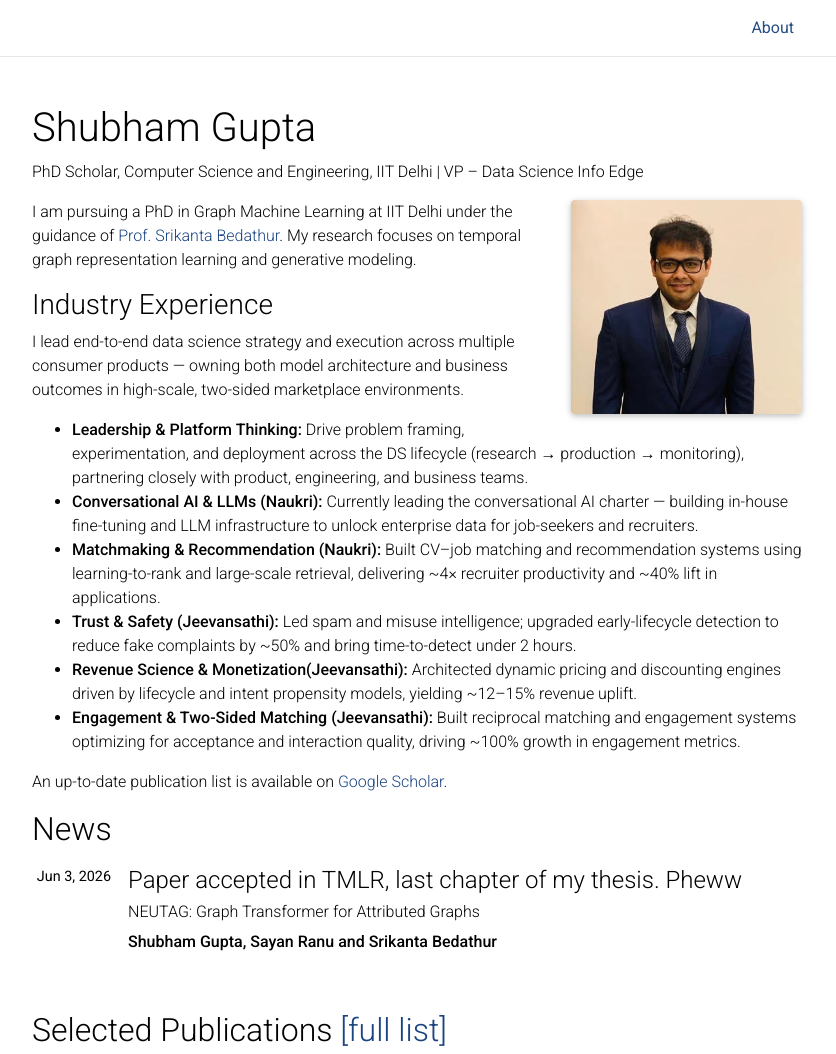
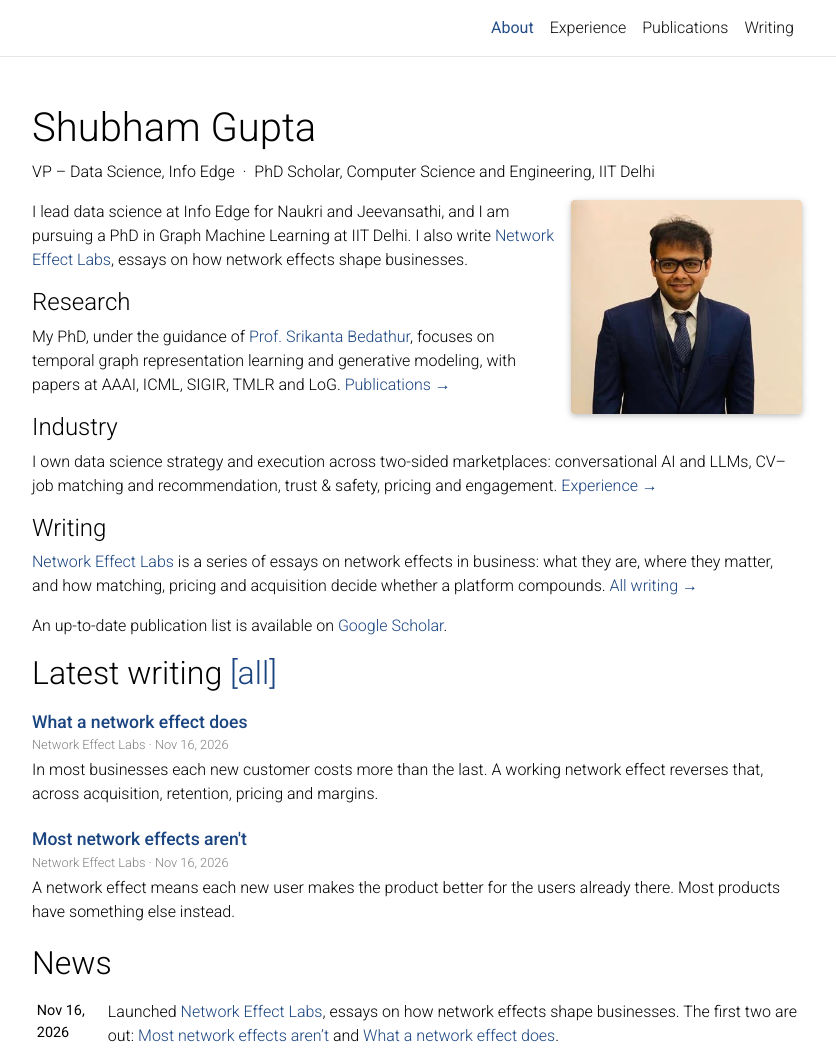
Before and after one commit to shubhamguptaiitd/shubhamguptaiitd.github.io, a Jekyll site: the page built from _pages/about.md, in a window 1280 px wide and 1400 px high, cut to the strip 0-1054 px from the top of the window. Shown: the whole strip, without its empty margins (223-1059 px from the left). Built offline with Jekyll 4.4.1, drawn with Linux system fonts in a browser that asks for light colours; nearby versions of some CDN libraries; comment, search, counter and statistics services are not loaded; a style sheet for code colours, icons or effects is not loaded.

Commit message:
Restructure site into About, Experience, Publications and Writing
- Nav now shows About, Experience, Publications and Writing. Publications
  was not in the nav before.
- Home page: short intro, Research / Industry / Writing blocks linking to
  their pages, then Latest writing, News and Selected Publications.
- New Experience page with the industry highlights grouped by Naukri and
  Jeevansathi (moved from the home page, wording unchanged).
- New Writing page listing Network Effect Labs essays from
  _data/writing.yml, shared with the home page's Latest writing block.
- News item for the Network Effect Labs launch and its first two essays.
- Remove the theme's placeholder Projects and Teaching pages and the
  empty submenu, which were being indexed with template text.

Co-Authored-By: Claude Opus 5.5 <noreply@anthropic.com>

```diff
--- a/_config.yml
+++ b/_config.yml
@@ -10,7 +10,7 @@ email: shubhamgupta5893 AT gmail dot com
 description: >
   Shubham Gupta — VP Data Science at Info Edge (Naukri, Jeevansathi) and PhD scholar at IIT Delhi.
   Research in temporal graph representation learning, generative modeling, recommendation systems, and LLMs.
-  Publications in AAAI, ICML, SIGIR, TMLR, LOG and more.
+  Publications in AAAI, ICML, SIGIR, TMLR, LOG and more. Writes Network Effect Labs, essays on network effects in business.
 footer_text: >
   Powered by <a href="http://jekyllrb.com/" target="_blank">Jekyll</a> with <a href="https://github.com/alshedivat/al-folio">al-folio</a> theme.
   Hosted by <a href="https://pages.github.com/" target="_blank">GitHub Pages</a>.
--- /dev/null
+++ b/_data/writing.yml
@@ -0,0 +1,25 @@
+# Essays published elsewhere, listed newest first. They show on the Writing page,
+# and the first few show under "Latest writing" on the home page.
+# To add one, copy an entry and fill in its fields.
+
+publication:
+  name: Network Effect Labs
+  url: https://networkeffectlabs.com/
+  description: >
+    Essays on network effects in business: what they are, where they matter, and how
+    matching, pricing and acquisition decide whether a platform compounds.
+
+essays:
+  - title: What a network effect does
+    url: https://networkeffectlabs.com/essays/network-effects-compound/
+    date: 2026-11-16
+    description: >
+      In most businesses each new customer costs more than the last. A working network
+      effect reverses that, across acquisition, retention, pricing and margins.
+
+  - title: Most network effects aren't
+    url: https://networkeffectlabs.com/essays/most-network-effects-arent/
+    date: 2026-11-16
+    description: >
+      A network effect means each new user makes the product better for the users already
+      there. Most products have something else instead.
--- /dev/null
+++ b/_includes/writing.html
@@ -0,0 +1,10 @@
+{% assign limit = include.limit | default: site.data.writing.essays.size %}
+<ul class="writing-list">
+  {% for essay in site.data.writing.essays limit: limit %}
+  <li>
+    <a class="writing-title" href="{{ essay.url }}">{{ essay.title }}</a>
+    <span class="writing-meta">{{ site.data.writing.publication.name }} · {{ essay.date | date: "%b %-d, %Y" }}</span>
+    <p class="writing-desc">{{ essay.description }}</p>
+  </li>
+  {% endfor %}
+</ul>
--- a/_layouts/about.html
+++ b/_layouts/about.html
@@ -29,6 +29,13 @@ layout: default
       {{ content }}
     </div>
 
+    {% if page.latest_writing %}
+    <div class="writing">
+      <h2>Latest writing <a href="{{ '/writing/' | relative_url }}"> [all] </a></h2>
+      {% include writing.html limit=page.latest_writing %}
+    </div>
+    {% endif %}
+
     {% if page.news %}
       {% include news.html %}
     {% endif %}
--- a/_pages/about.md
+++ b/_pages/about.md
@@ -2,7 +2,7 @@
 layout: about
 title: About
 permalink: /
-description: <a>PhD Scholar, Computer Science and Engineering, IIT Delhi | VP – Data Science Info Edge</a>
+description: VP – Data Science, Info Edge &nbsp;·&nbsp; PhD Scholar, Computer Science and Engineering, IIT Delhi
 
 profile:
   align: right
@@ -10,23 +10,24 @@ profile:
   address: >
 
 
+latest_writing: 2 # how many essays to show under "Latest writing" (from _data/writing.yml)
 news: true  # includes a list of news items
 selected_papers: true # includes a list of papers marked as "selected={true}"
 social: true  # includes social icons at the bottom of the page
 ---
 
-I am pursuing a PhD in Graph Machine Learning at IIT Delhi under the guidance of [Prof. Srikanta Bedathur](https://www.cse.iitd.ac.in/~srikanta/). My research focuses on temporal graph representation learning and generative modeling.
+I lead data science at Info Edge for Naukri and Jeevansathi, and I am pursuing a PhD in Graph Machine Learning at IIT Delhi. I also write [Network Effect Labs]({{ site.data.writing.publication.url }}), essays on how network effects shape businesses.
 
-### Industry Experience
+#### Research
 
-I lead end-to-end data science strategy and execution across multiple consumer products — owning both model architecture and business outcomes in high-scale, two-sided marketplace environments.
-- **Leadership & Platform Thinking:** Drive problem framing, experimentation, and deployment across the DS lifecycle (research → production → monitoring), partnering closely with product, engineering, and business teams.
-- **Conversational AI & LLMs (Naukri):** Currently leading the conversational AI charter — building in-house fine-tuning and LLM infrastructure to unlock enterprise data for job-seekers and recruiters.
-- **Matchmaking & Recommendation (Naukri):** Built CV–job matching and recommendation systems using learning-to-rank and large-scale retrieval, delivering ~4× recruiter productivity and ~40% lift in applications.
-- **Trust & Safety (Jeevansathi):** Led spam and misuse intelligence; upgraded early-lifecycle detection to reduce fake complaints by ~50% and bring time-to-detect under 2 hours.
-- **Revenue Science & Monetization(Jeevansathi):** Architected dynamic pricing and discounting engines driven by lifecycle and intent propensity models, yielding ~12–15% revenue uplift.
-- **Engagement & Two-Sided Matching (Jeevansathi):** Built reciprocal matching and engagement systems optimizing for acceptance and interaction quality, driving ~100% growth in engagement metrics.
+My PhD, under the guidance of [Prof. Srikanta Bedathur](https://www.cse.iitd.ac.in/~srikanta/), focuses on temporal graph representation learning and generative modeling, with papers at AAAI, ICML, SIGIR, TMLR and LoG. [Publications →]({{ '/publications/' | relative_url }})
 
+#### Industry
 
+I own data science strategy and execution across two-sided marketplaces: conversational AI and LLMs, CV–job matching and recommendation, trust & safety, pricing and engagement. [Experience →]({{ '/experience/' | relative_url }})
+
+#### Writing
+
+[Network Effect Labs]({{ site.data.writing.publication.url }}) is a series of essays on network effects in business: what they are, where they matter, and how matching, pricing and acquisition decide whether a platform compounds. [All writing →]({{ '/writing/' | relative_url }})
 
 An up-to-date publication list is available on [Google Scholar](https://scholar.google.com/citations?user=pW_LwFQAAAAJ).
--- a/_sass/_base.scss
+++ b/_sass/_base.scss
@@ -206,6 +206,30 @@ blockquote {
 .news table th {
   color: var(--global-text-color);
 }
+
+// Writing
+
+.writing-list {
+  list-style: none;
+  padding: 0;
+  margin-top: 1rem;
+  li {
+    margin-bottom: 1.25rem;
+  }
+  .writing-title {
+    font-size: 1.1rem;
+    font-weight: 500;
+  }
+  .writing-meta {
+    display: block;
+    font-size: 0.8rem;
+    color: var(--global-text-color-light);
+  }
+  .writing-desc {
+    margin: 0.25rem 0 0;
+  }
+}
+
 
 // Social (bottom)
 
```
Also changed, not shown: _news/announcement_2.md (added, +7 -0 lines), _pages/dropdown.md (deleted, +0 -13 lines), _pages/experience.md (added, +24 -0 lines), _pages/projects.md (deleted, +0 -57 lines), _pages/publications.md (+1 -2 lines), _pages/teaching.md (deleted, +0 -11 lines), _pages/writing.md (added, +13 -0 lines).
